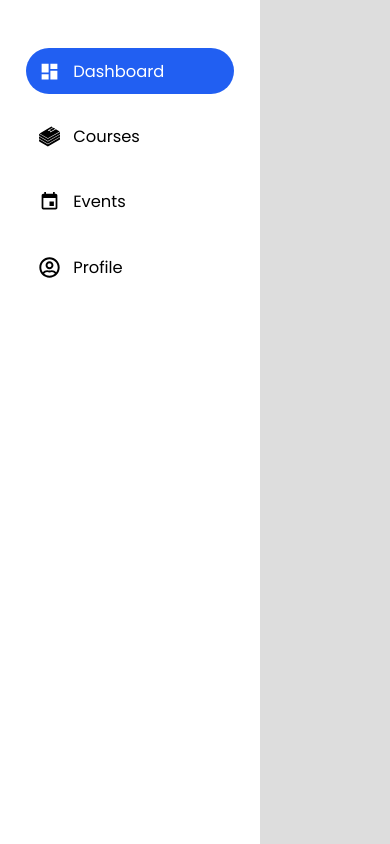
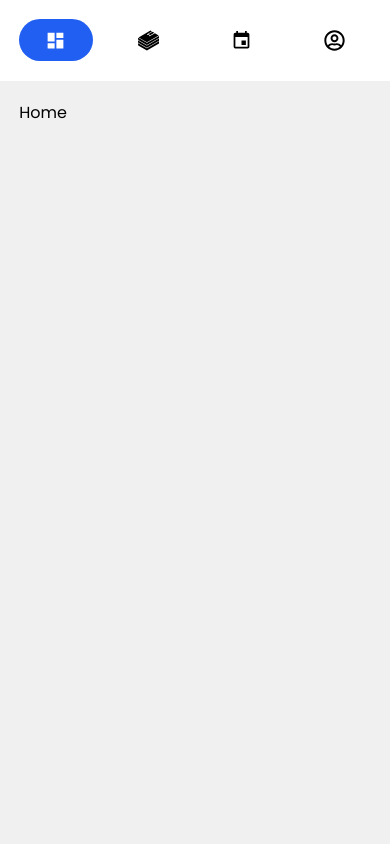
Before and after one commit to t2e0j0a4/hackverse, a React (Create React App) app: page /dashboard in a window 390 px wide. Built offline with nearby package versions, Linux system fonts and the light colour scheme.

Commit message:
styles update

```diff
--- a/src/components/Sidebar/Sidebar.css
+++ b/src/components/Sidebar/Sidebar.css
@@ -4,8 +4,8 @@
     width: 260px;
     height: 100vh;
     background-color: #FFF;
-    /* box-shadow: 2px 0 4px 1px #2323233d; */
     position: fixed;
+    flex: 0 0 auto;
 }
 
 .sidebar__nav {
@@ -54,3 +54,30 @@
 .nav__menu a:hover, .nav__menu a:focus-visible {
     border: 1.6px solid var(--c-p);
 }
+
+@media all and (max-width: 1024px) {
+    .dashboard__sidebar {
+        position: static;
+        width: 100%;
+        height: 100%;
+    }
+
+    .sidebar__nav {
+        padding: 1.2rem;
+    }
+
+    .nav__menu {
+        display: flex;
+        flex-direction: row;
+    }
+
+    .nav__menu a {
+        justify-content: center;
+    }
+}
+
+@media all and (max-width: 600px) {
+    .nav__menu a span {
+        display: none;
+    }
+}
--- a/src/components/Sidebar/Sidebar.jsx
+++ b/src/components/Sidebar/Sidebar.jsx
@@ -1,22 +1,25 @@
 import React from 'react';
 import "./Sidebar.css";
 
-import { Link } from 'react-router-dom';
+import { Link, useLocation } from 'react-router-dom';
 import { MdEvent } from "react-icons/md";
 import { SiBookstack } from "react-icons/si";
 import { MdDashboard } from "react-icons/md";
 import { FaRegUserCircle } from "react-icons/fa";
 
 const Sidebar = () => {
+
+  const location = useLocation();
+
   return (
     <aside className='dashboard__sidebar'>
       <nav className='sidebar__nav'>
 
         <div className='nav__menu'>
-          <Link className='active__page' to="/dashboard"><MdDashboard fontSize={21} />Dashboard</Link>
-          <Link to="/dashboard/courses"><SiBookstack fontSize={21} />Courses</Link>
-          <Link to="/dashboard/events"><MdEvent fontSize={21} />Events</Link>
-          <Link to="/dashboard/profile"><FaRegUserCircle fontSize={21} />Profile</Link>
+          <Link className={`${location.pathname === '/dashboard' && 'active__page'}`} to="/dashboard"><MdDashboard fontSize={21} /><span>Dashboard</span></Link>
+          <Link className={`${location.pathname === '/dashboard/courses' && 'active__page'}`} to="/dashboard/courses"><SiBookstack fontSize={21} /><span>Courses</span></Link>
+          <Link className={`${location.pathname === '/dashboard/events' && 'active__page'}`} to="/dashboard/events"><MdEvent fontSize={21} /><span>Events</span></Link>
+          <Link className={`${location.pathname === '/dashboard/profile' && 'active__page'}`} to="/dashboard/profile"><FaRegUserCircle fontSize={21} /><span>Profile</span></Link>
         </div>
 
       </nav>
--- a/src/pages/Courses/Courses.css
+++ b/src/pages/Courses/Courses.css
@@ -0,0 +1,36 @@
+.app__dashboard {
+    width: 100%;
+    max-width: 100%;
+    min-height: 100vh;
+    display: flex;
+    background-color: #f0f0f0;
+    flex-direction: row;
+    position: relative;
+    font-family: var(--f-p);
+}
+
+.dashboard__courses {
+    width: 100%;
+    height: 100%;
+    padding: 1rem 1rem 1rem 272px;
+    background-color: transparent;
+}
+
+.courses__center {
+    width: 100%;
+    max-width: 1400px;
+    height: 100%;
+    margin: 0 auto;
+}
+
+@media all and (max-width: 1024px) {
+
+    .app__dashboard {
+        flex-direction: column;
+    }
+
+    .dashboard__courses {
+        padding: 1.2rem;
+    }
+
+}
--- a/src/pages/Courses/Courses.jsx
+++ b/src/pages/Courses/Courses.jsx
@@ -1,9 +1,18 @@
-import React from 'react'
+import "./Courses.css";
+import React from 'react';
+import Sidebar from '../../components/Sidebar/Sidebar';
 
-const Courses = () => {
+const Dashboard = () => {
   return (
-    <div>Courses</div>
+    <main className='app__dashboard'>
+      <Sidebar/>
+      <div className="dashboard__courses">
+        <div className='courses__center'>
+          Courses
+        </div>
+      </div>
+    </main>
   )
 }
 
-export default Courses
+export default Dashboard;
--- a/src/pages/Dashboard/Dashboard.css
+++ b/src/pages/Dashboard/Dashboard.css
@@ -3,13 +3,34 @@
     max-width: 100%;
     min-height: 100vh;
     display: flex;
-    background-color: #ddd;
+    background-color: #f0f0f0;
     flex-direction: row;
     position: relative;
+    font-family: var(--f-p);
 }
 
 .dashboard__home {
     width: 100%;
     height: 100%;
-    padding: 1.2rem 1.2rem 1.2rem 272px;
+    padding: 1rem 1rem 1rem 272px;
+    background-color: transparent;
 }
+
+.home__center {
+    width: 100%;
+    max-width: 1400px;
+    height: 100%;
+    margin: 0 auto;
+}
+
+@media all and (max-width: 1024px) {
+
+    .app__dashboard {
+        flex-direction: column;
+    }
+
+    .dashboard__home {
+        padding: 1.2rem;
+    }
+
+}
--- a/src/pages/Dashboard/Dashboard.jsx
+++ b/src/pages/Dashboard/Dashboard.jsx
@@ -1,5 +1,5 @@
-import React from 'react'
 import "./Dashboard.css";
+import React from 'react';
 import Sidebar from '../../components/Sidebar/Sidebar';
 
 const Dashboard = () => {
@@ -7,10 +7,12 @@ const Dashboard = () => {
     <main className='app__dashboard'>
       <Sidebar/>
       <div className="dashboard__home">
-        <div className='dashboard__main'></div>
+        <div className='home__center'>
+          Home
+        </div>
       </div>
     </main>
   )
 }
 
-export default Dashboard;
+export default Dashboard
--- a/src/pages/Events/Events.css
+++ b/src/pages/Events/Events.css
@@ -0,0 +1,36 @@
+.app__dashboard {
+    width: 100%;
+    max-width: 100%;
+    min-height: 100vh;
+    display: flex;
+    background-color: #f0f0f0;
+    flex-direction: row;
+    position: relative;
+    font-family: var(--f-p);
+}
+
+.dashboard__events {
+    width: 100%;
+    height: 100%;
+    padding: 1rem 1rem 1rem 272px;
+    background-color: transparent;
+}
+
+.events__center {
+    width: 100%;
+    max-width: 1400px;
+    height: 100%;
+    margin: 0 auto;
+}
+
+@media all and (max-width: 1024px) {
+
+    .app__dashboard {
+        flex-direction: column;
+    }
+
+    .dashboard__events {
+        padding: 1.2rem;
+    }
+
+}
--- a/src/pages/Events/Events.jsx
+++ b/src/pages/Events/Events.jsx
@@ -1,9 +1,18 @@
-import React from 'react'
+import "./Events.css";
+import React from 'react';
+import Sidebar from '../../components/Sidebar/Sidebar';
 
-const Events = () => {
+const Dashboard = () => {
   return (
-    <div>Events</div>
+    <main className='app__dashboard'>
+      <Sidebar/>
+      <div className="dashboard__events">
+        <div className='events__center'>
+          Events
+        </div>
+      </div>
+    </main>
   )
 }
 
-export default Events
+export default Dashboard
--- a/src/pages/Profile/Profile.css
+++ b/src/pages/Profile/Profile.css
@@ -0,0 +1,36 @@
+.app__dashboard {
+    width: 100%;
+    max-width: 100%;
+    min-height: 100vh;
+    display: flex;
+    background-color: #f0f0f0;
+    flex-direction: row;
+    position: relative;
+    font-family: var(--f-p);
+}
+
+.dashboard__profile {
+    width: 100%;
+    height: 100%;
+    padding: 1rem 1rem 1rem 272px;
+    background-color: transparent;
+}
+
+.profile__center {
+    width: 100%;
+    max-width: 1400px;
+    height: 100%;
+    margin: 0 auto;
+}
+
+@media all and (max-width: 1024px) {
+
+    .app__dashboard {
+        flex-direction: column;
+    }
+
+    .dashboard__profile {
+        padding: 1.2rem;
+    }
+
+}
--- a/src/pages/Profile/Profile.jsx
+++ b/src/pages/Profile/Profile.jsx
@@ -1,9 +1,18 @@
-import React from 'react'
+import "./Profile.css";
+import React from 'react';
+import Sidebar from '../../components/Sidebar/Sidebar';
 
-const Profile = () => {
+const Dashboard = () => {
   return (
-    <div>Profile</div>
+    <main className='app__dashboard'>
+      <Sidebar/>
+      <div className="dashboard__profile">
+        <div className='profile__center'>
+          Profile
+        </div>
+      </div>
+    </main>
   )
 }
 
-export default Profile
+export default Dashboard
```
